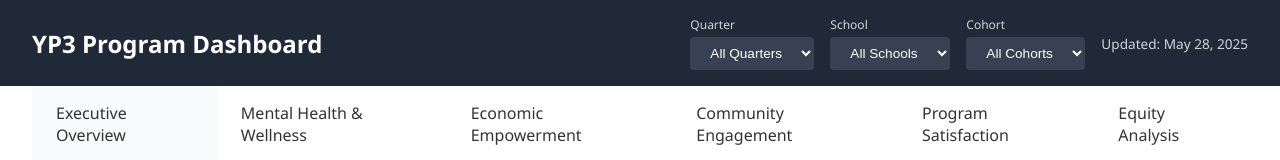
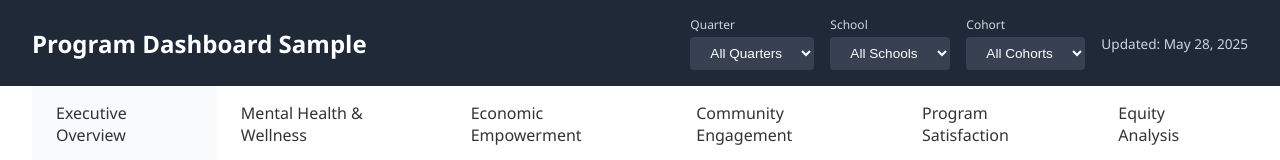
Before and after one commit to khysimp/YP3-PowerBI-Mock, a plain HTML site: page index.html in a window 1280 px wide. Shown: the top 160 px of the page. Drawn offline with nearby package versions, Linux system fonts and the light colour scheme.

Commit message:
Update index.html

```diff
--- a/index.html
+++ b/index.html
@@ -584,7 +584,7 @@
 <body>
     <div class="dashboard-container">
         <header class="header">
-            <h1>YP3 Program Dashboard</h1>
+            <h1> Program Dashboard Sample </h1>
             <div class="header-controls">
                 <div class="filter-group">
                     <div class="filter-label">Quarter</div>
```
